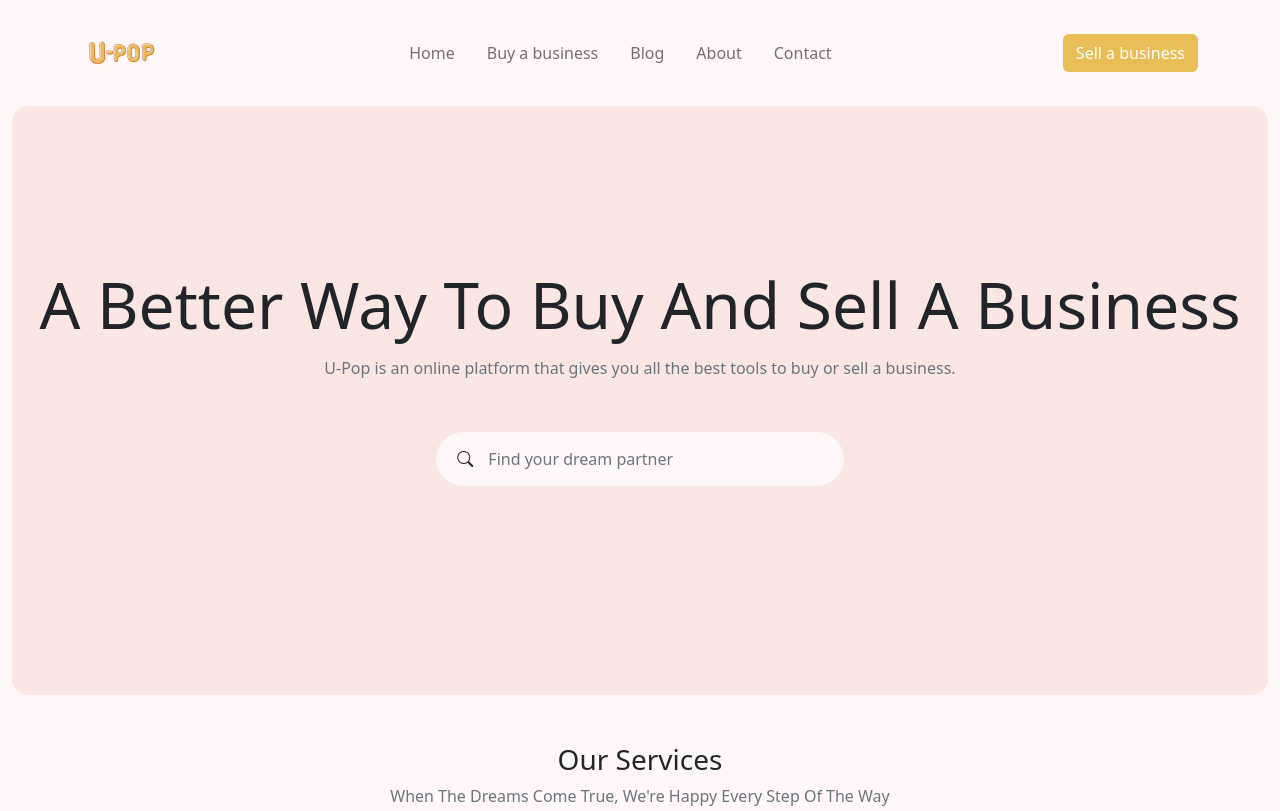
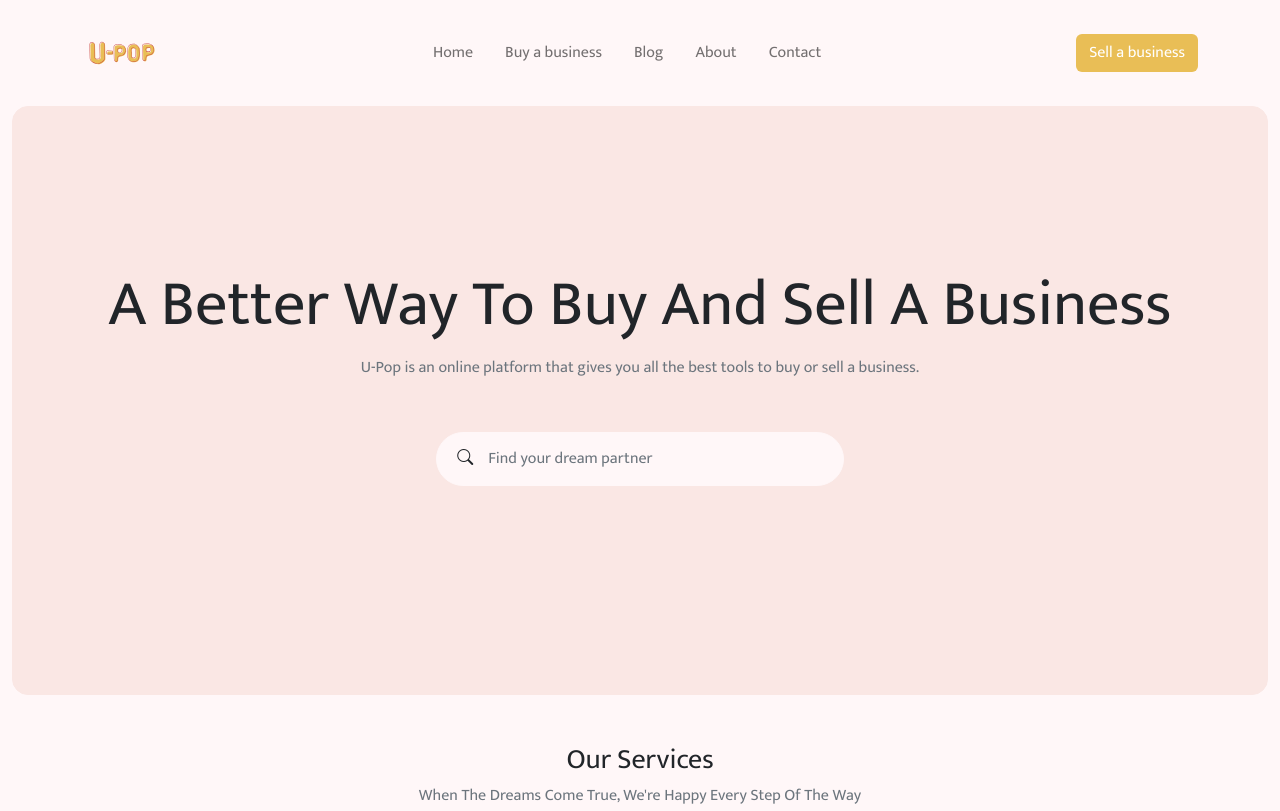
Before and after one commit to Dhrego/Upop, an Astro site: page / in a window 1280 px wide. Shown: the top 811 px of the page. Built offline with nearby package versions, Linux system fonts and the light colour scheme; Astro itself is replaced by a stand-in of ours.

Commit message:
Update global.scss

```diff
--- a/src/styles/global.scss
+++ b/src/styles/global.scss
@@ -1,8 +1,10 @@
 @import 'node_modules/bootstrap/scss/bootstrap.scss';
 @import url("https://cdn.jsdelivr.net/npm/bootstrap-icons@1.10.5/font/bootstrap-icons.css");
+@import url('https://fonts.googleapis.com/css2?family=Mukta&display=swap');
 
 body {
     background-color: #fff7f8;
+    font-family: 'Mukta', sans-serif;
   }
 .logo{
   width: 5rem;
```
